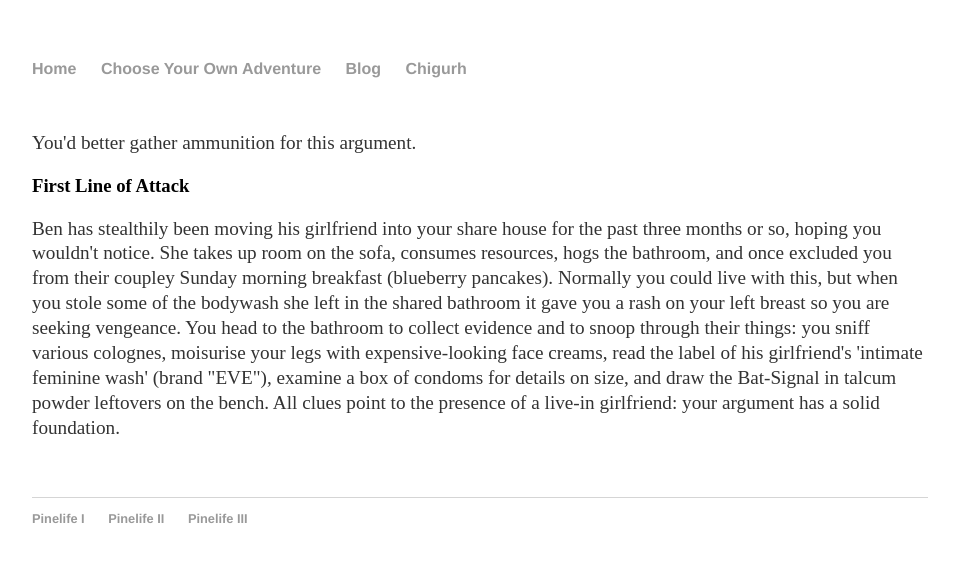
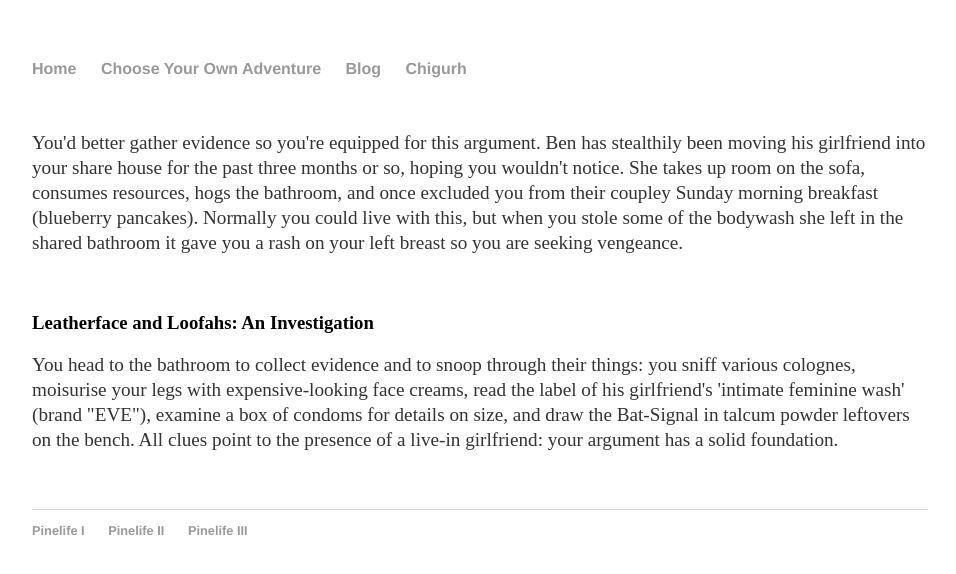
Before and after one commit to Pinelife/pinelife.github.io, a Jekyll site: the page built from Hellhole/Room3.html, in a window 1280 px wide. Shown: the top 574 px of the page, without its empty margins (160-1116 px from the left). Built offline with Jekyll 4.4.1, drawn with Linux system fonts in a browser that asks for light colours.

Commit message:
Update Room3.html

```diff
--- a/Hellhole/Room3.html
+++ b/Hellhole/Room3.html
@@ -4,14 +4,14 @@ title: Pinelife
 ---
 
 <br/>
-<p>You'd better gather ammunition for this argument.</p>
-
-<h3>First Line of Attack</h3>
-<p>Ben has stealthily been moving his girlfriend into your share house for the past three months or so,
+<p>You'd better gather evidence so you're equipped for this argument. Ben has stealthily been moving his girlfriend into your share house for the past three months or so,
   hoping you wouldn't notice. She takes up room on the sofa, consumes resources, hogs the bathroom, and once
   excluded you from their coupley Sunday morning breakfast (blueberry pancakes). Normally you could live with
   this, but when you stole some of the bodywash she left in the shared bathroom it gave you a  rash on your
-  left breast so you are seeking vengeance. You head to the bathroom to collect evidence and to snoop through
+  left breast so you are seeking vengeance.</p>
+<br/>
+<h3>Leatherface and Loofahs: An Investigation</h3>
+<p>You head to the bathroom to collect evidence and to snoop through
   their things: you sniff various colognes, moisurise your legs with expensive-looking face creams, read the
   label of his girlfriend's 'intimate feminine wash' (brand "EVE"), examine a box of condoms for details on
   size, and draw the Bat-Signal in talcum powder leftovers on the bench. All clues point to the presence of a
```
